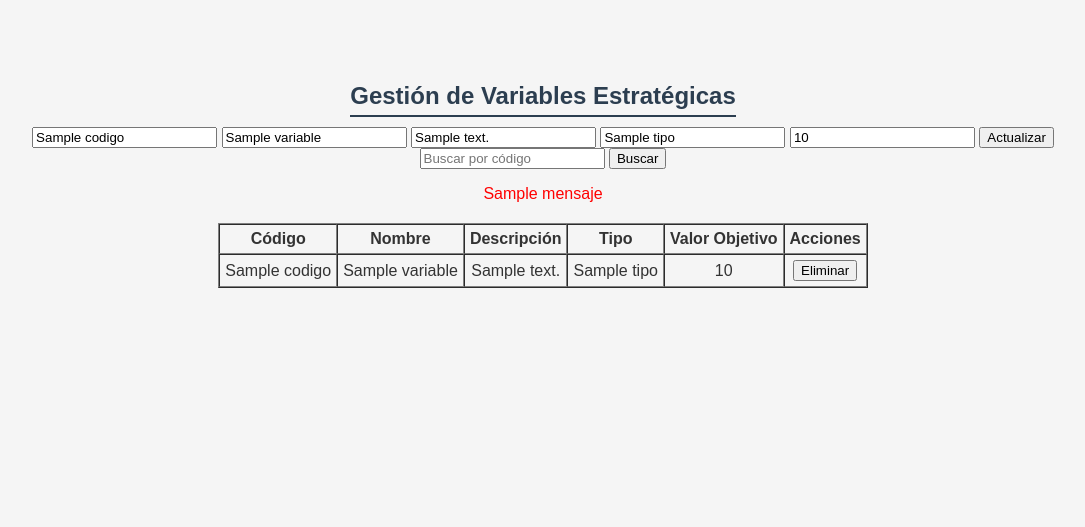
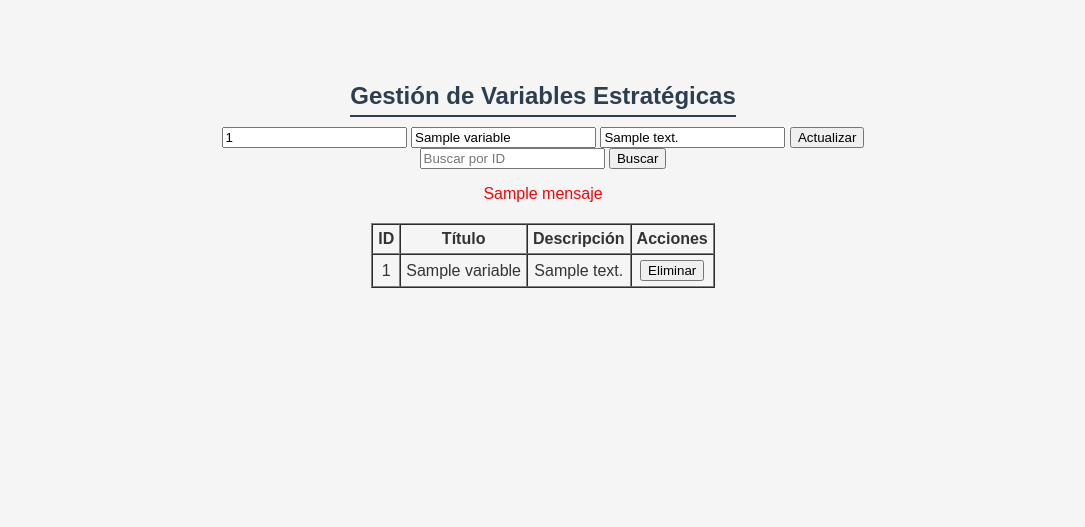
Before and after one commit to jelexlex/flaskapi_jinja, a Flask app: template templates/variable_estrategica.html in a window 1280 px wide. Shown: the part 38-565 px from the top of the page, without its empty margins (97-1182 px from the left). Run offline with Flask 3, Linux system fonts and the light colour scheme; the template is opened without the code that fills it: most values are stand-ins (such as "Sample title", 1, 10 or a date in 2020).

Commit message:
Implementación completa de CRUDL de variable_estrategica con Flask y Jinja2

```diff
--- a/templates/variable_estrategica.html
+++ b/templates/variable_estrategica.html
@@ -11,25 +11,17 @@
     <form method="post"
           action="{{ url_for('rutas_variables.crear_variable') if modo == 'crear' else url_for('rutas_variables.actualizar_variable') }}">
 
-        <!-- Campo código -->
-        <input type="text" name="codigo" placeholder="Código"
-               value="{{ variable.codigo if variable else '' }}" required>
+        <!-- Campo ID -->
+        <input type="number" name="id" placeholder="ID"
+               value="{{ variable.id if variable else '' }}" required>
 
-        <!-- Campo nombre -->
-        <input type="text" name="nombre" placeholder="Nombre"
-               value="{{ variable.nombre if variable else '' }}" required>
+        <!-- Campo Título -->
+        <input type="text" name="titulo" placeholder="Título"
+               value="{{ variable.titulo if variable else '' }}" required>
 
-        <!-- Campo descripción -->
+        <!-- Campo Descripción -->
         <input type="text" name="descripcion" placeholder="Descripción"
                value="{{ variable.descripcion if variable else '' }}" required>
-
-        <!-- Campo tipo -->
-        <input type="text" name="tipo" placeholder="Tipo de variable"
-               value="{{ variable.tipo if variable else '' }}" required>
-
-        <!-- Campo valor objetivo -->
-        <input type="number" name="valor_objetivo" placeholder="Valor objetivo"
-               value="{{ variable.valor_objetivo if variable else '' }}" required>
 
         <!-- Botón que cambia dinámicamente -->
         <button type="submit">
@@ -39,11 +31,11 @@
 
     <!-- ===============================
          Formulario de búsqueda
-         - Permite buscar una variable estratégica por su código
+         - Permite buscar una variable por su ID
          - Si la encuentra, carga sus datos en el formulario principal
     ================================== -->
     <form method="post" action="{{ url_for('rutas_variables.buscar_variable') }}">
-        <input type="text" name="codigo_buscar" placeholder="Buscar por código" required>
+        <input type="number" name="id_buscar" placeholder="Buscar por ID" required>
         <button type="submit">Buscar</button>
     </form>
 
@@ -60,26 +52,22 @@
     <table border="1" cellpadding="5" cellspacing="0" style="margin: 20px auto;">
         <thead>
             <tr>
-                <th>Código</th>
-                <th>Nombre</th>
+                <th>ID</th>
+                <th>Título</th>
                 <th>Descripción</th>
-                <th>Tipo</th>
-                <th>Valor Objetivo</th>
                 <th>Acciones</th>
             </tr>
         </thead>
         <tbody>
             {% for v in variables %}
                 <tr>
-                    <td>{{ v.codigo }}</td>
-                    <td>{{ v.nombre }}</td>
+                    <td>{{ v.id }}</td>
+                    <td>{{ v.titulo }}</td>
                     <td>{{ v.descripcion }}</td>
-                    <td>{{ v.tipo }}</td>
-                    <td>{{ v.valor_objetivo }}</td>
                     <td>
                         <!-- Formulario para eliminar una variable -->
                         <form method="post"
-                              action="{{ url_for('rutas_variables.eliminar_variable', codigo=v.codigo) }}">
+                              action="{{ url_for('rutas_variables.eliminar_variable', id=v.id) }}">
                             <button type="submit">Eliminar</button>
                         </form>
                     </td>
```
